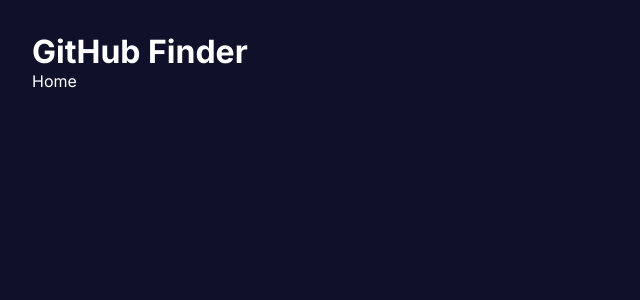
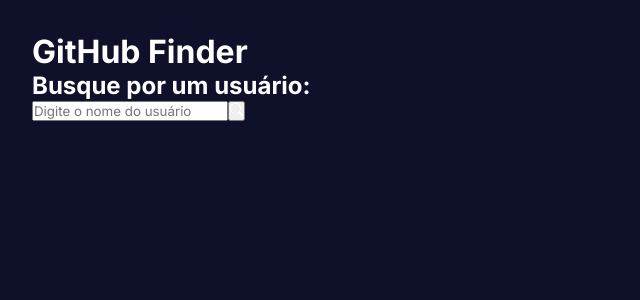
Before and after one commit to mitugui/GithubAccountFinder, a React (Create React App) app: page / in a window 1280 px wide. Shown: the top 300 px of the page, without its empty margins (0-640 px from the left). Built offline with nearby package versions, Linux system fonts and the light colour scheme.

Commit message:
feat: add Search component
Adds the Search component for searching GitHub users.

```diff
--- /dev/null
+++ b/src/components/Search/index.tsx
@@ -0,0 +1,28 @@
+import { useState } from "react";
+import { BsSearch } from "react-icons/bs";
+
+interface SearchProps {
+    loadUser: (userName: string) => Promise<void>
+}
+
+const Search = ({ loadUser }: SearchProps) => {
+    const [userName, setUserName] = useState("")
+
+    return (
+        <div>
+            <h2>Busque por um usuário:</h2>
+            <div>
+                <input
+                    type="text"
+                    placeholder="Digite o nome do usuário"
+                    onChange={(e) => setUserName(e.target.value)}
+                />
+                <button onClick={() => loadUser(userName)}>
+                    <BsSearch />
+                </button>
+            </div>
+        </div>
+    );
+};
+
+export default Search;
--- /dev/null
+++ b/src/interfaces/iUser.ts
@@ -0,0 +1,7 @@
+export interface iUser {
+    avatar_url: string,
+    login: string,
+    location: string,
+    followers: number,
+    following: number
+}
--- a/src/routes/Home/index.tsx
+++ b/src/routes/Home/index.tsx
@@ -1,6 +1,33 @@
+import { useState } from "react"
+import Search from "../../components/Search"
+import { iUser } from "../../interfaces/iUser"
+
 const Home = () => {
+    const [user, setUser] = useState<iUser | null>(null)
+
+    const loadUser = async (userName: string) => {
+        const res = await fetch(`https://api.github.com/users/${userName}`)
+
+        const data = await res.json()
+
+        const { avatar_url, login, location, followers, following } = data
+
+        const userData: iUser = {
+            avatar_url,
+            login,
+            location,
+            followers,
+            following
+        }
+
+        setUser(userData)
+    }
+
     return (
-        <div>Home</div>
+        <div>
+            <Search loadUser={loadUser} />
+            {user && <p>{user.login}</p>}
+        </div>
     )
 }
 
```
